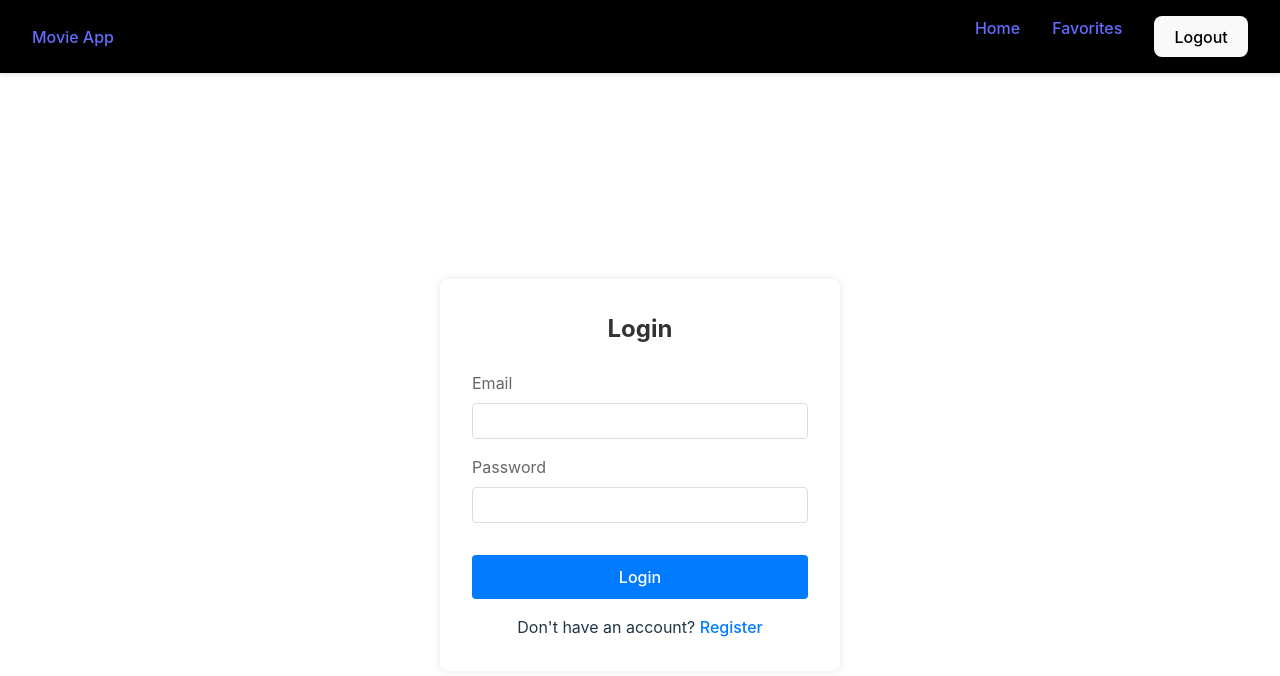
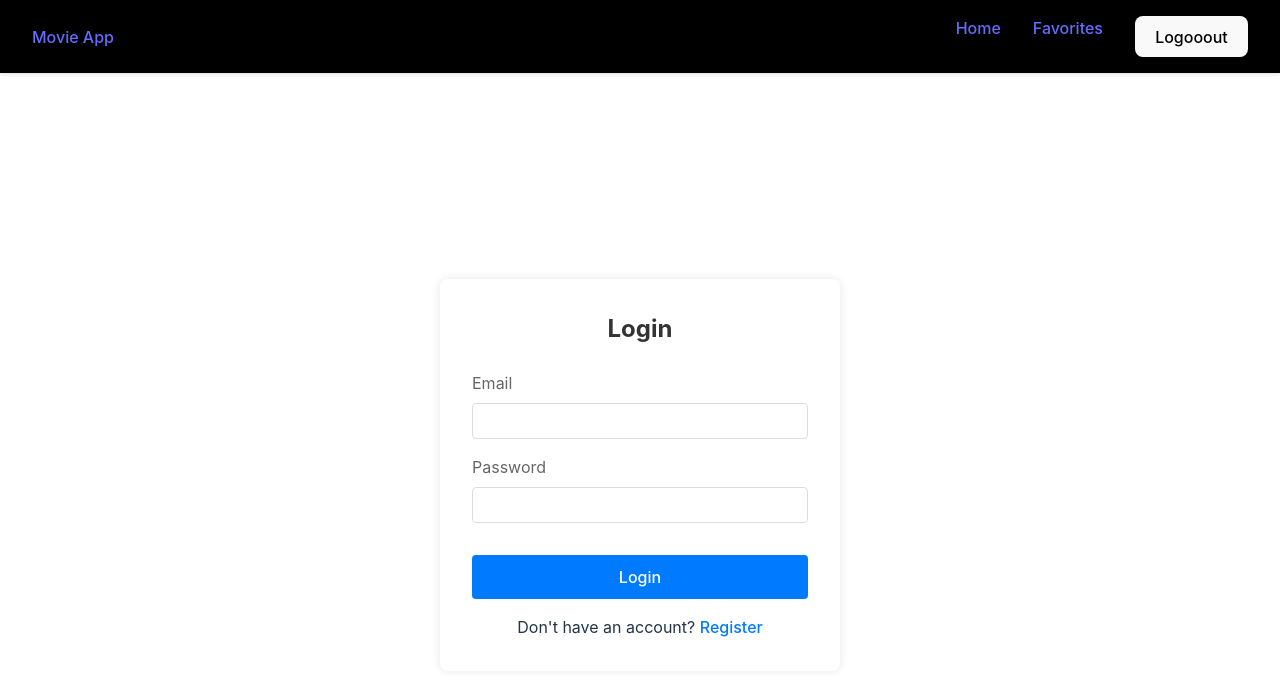
Before and after one commit to OliveiraHambaena/MovieApp, a React (Vite) app: page /login in a window 1280 px wide. Shown: the top 676 px of the page. Built offline with nearby package versions, Linux system fonts and the light colour scheme.

Commit message:
navigation

```diff
--- a/src/components/NavBar.jsx
+++ b/src/components/NavBar.jsx
@@ -19,7 +19,7 @@
       <div className="navbar-links">
         <Link to="/">Home</Link>
         <Link to="/favorites">Favorites</Link>
-        <button onClick={handleLogout}>Logout</button>
+        <button onClick={handleLogout}>Logooout</button>
       </div>
     </nav>
   );
```
